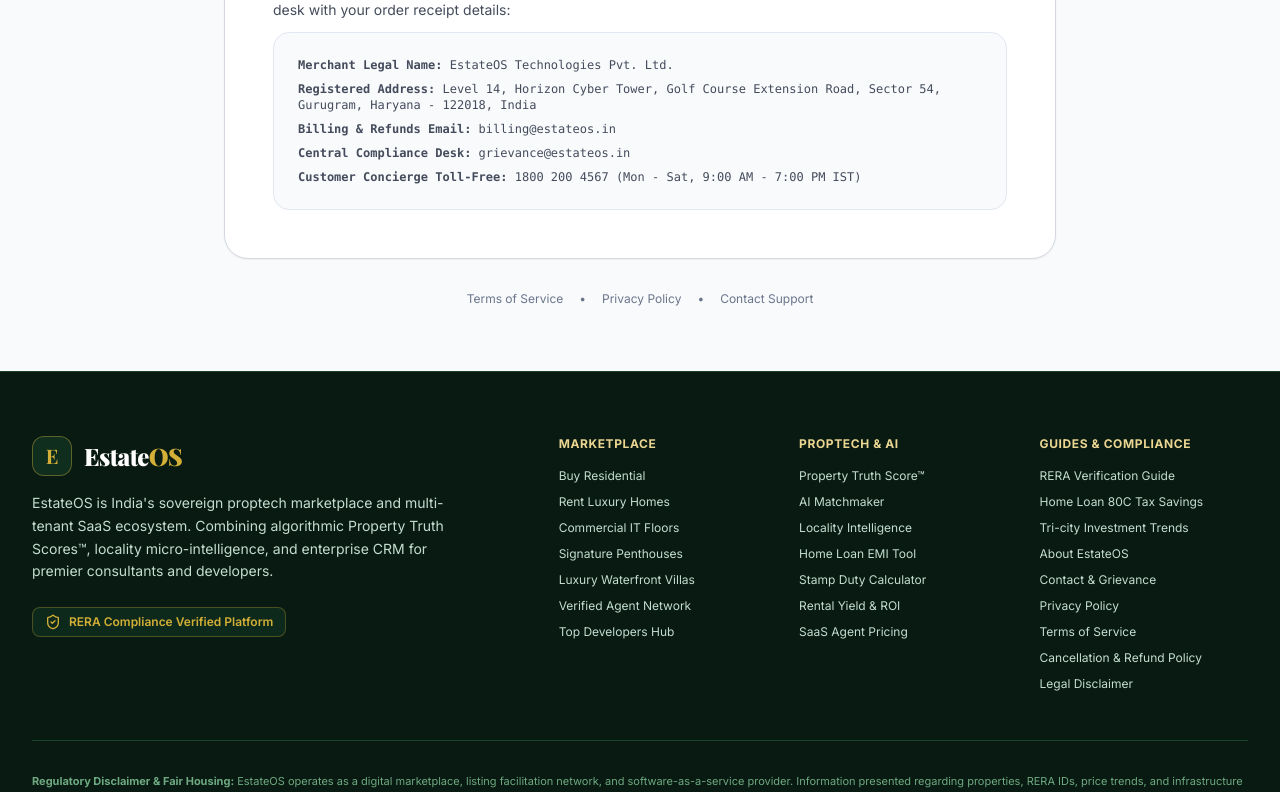
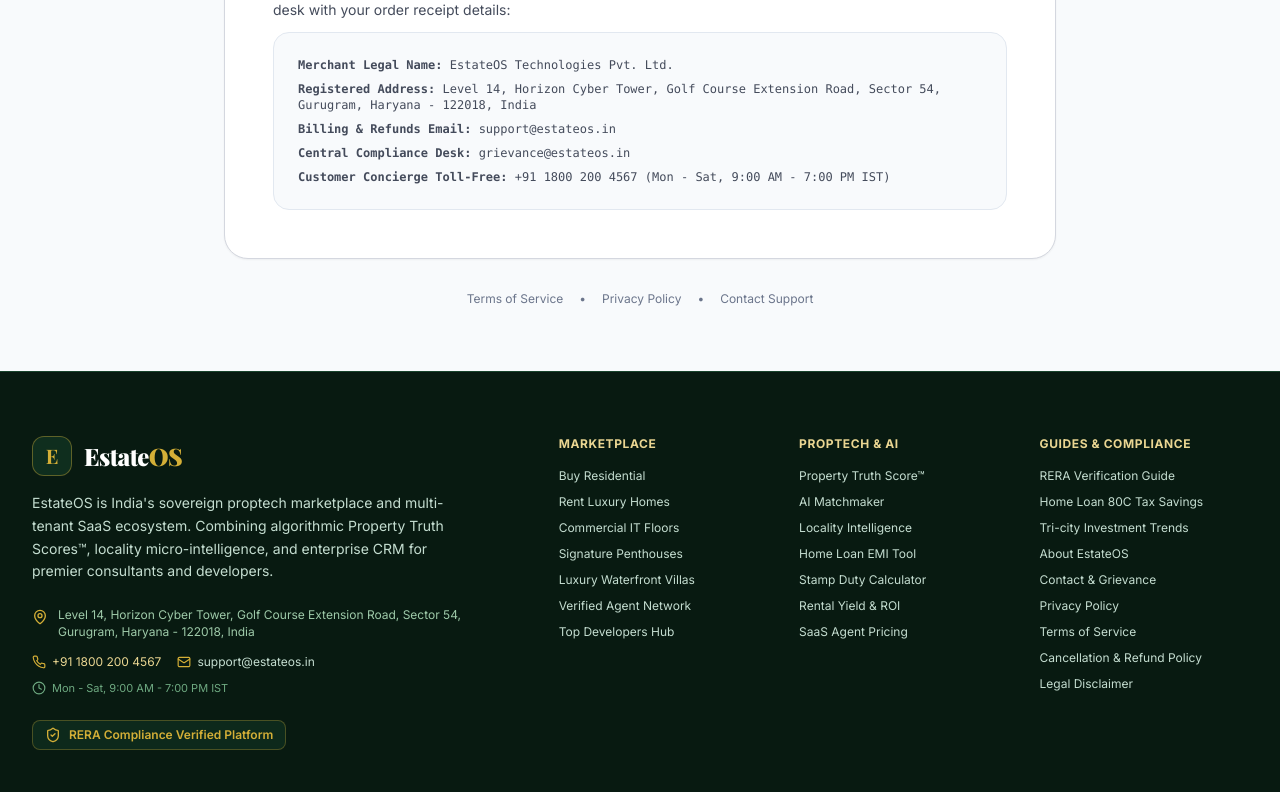
Before and after one commit to baliyandev322-hue/estateos, a Next.js app: page /cancellation-refund in a window 1280 px wide. Shown: the part 1620-2412 px from the top of the page. Built offline with nearby package versions, Linux system fonts and the light colour scheme; no server answers; a web font is replaced by a local one.

Commit message:
feat: centralize business contact info and embed corporate address & support in footer

```diff
--- a/src/app/api/contact/route.ts
+++ b/src/app/api/contact/route.ts
@@ -1,6 +1,7 @@
 import { NextResponse } from 'next/server';
 import prisma from '@/lib/prisma';
 import { contactRegistry } from '@/lib/contactRegistry';
+import { SITE_CONTACT } from '@/config/siteContact';
 
 export const dynamic = 'force-dynamic';
 
@@ -44,7 +45,8 @@
     // Speed-to-lead concierge WhatsApp link
     const cleanPhone = phone.replace(/\D/g, '');
     const alertMsg = `🛎️ *EstateOS Concierge Alert*\n\nTicket: *${entry.ticketId}*\nFrom: *${name}*\nEmail: ${email}\nPhone: ${phone}\nTopic: *${subject || 'General'}*\nMessage: "${message}"`;
-    const whatsappAlertUrl = `https://wa.me/919876543210?text=${encodeURIComponent(alertMsg)}`;
+    const conciergeWhatsApp = SITE_CONTACT.whatsappNumber.replace(/\D/g, '');
+    const whatsappAlertUrl = `https://wa.me/${conciergeWhatsApp}?text=${encodeURIComponent(alertMsg)}`;
 
     return NextResponse.json({
       success: true,
--- a/src/app/cancellation-refund/page.tsx
+++ b/src/app/cancellation-refund/page.tsx
@@ -1,6 +1,7 @@
 import React from 'react';
 import Link from 'next/link';
 import { ShieldCheck, RefreshCw, Clock, CreditCard, Mail, HelpCircle } from 'lucide-react';
+import { SITE_CONTACT } from '@/config/siteContact';
 
 export const metadata = {
   title: 'Cancellation & Refund Policy — EstateOS',
@@ -109,11 +110,11 @@
               To file a cancellation or claim a refund under our 7-day guarantee, please reach out to our central settlement desk with your order receipt details:
             </p>
             <div className="bg-slate-50 p-6 rounded-2xl border border-slate-200 space-y-2 font-mono text-xs">
-              <p><strong>Merchant Legal Name:</strong> EstateOS Technologies Pvt. Ltd.</p>
-              <p><strong>Registered Address:</strong> Level 14, Horizon Cyber Tower, Golf Course Extension Road, Sector 54, Gurugram, Haryana - 122018, India</p>
-              <p><strong>Billing &amp; Refunds Email:</strong> billing@estateos.in</p>
-              <p><strong>Central Compliance Desk:</strong> grievance@estateos.in</p>
-              <p><strong>Customer Concierge Toll-Free:</strong> 1800 200 4567 (Mon - Sat, 9:00 AM - 7:00 PM IST)</p>
+              <p><strong>Merchant Legal Name:</strong> {SITE_CONTACT.companyName}</p>
+              <p><strong>Registered Address:</strong> {SITE_CONTACT.address.fullFormatted}</p>
+              <p><strong>Billing &amp; Refunds Email:</strong> {SITE_CONTACT.supportEmail}</p>
+              <p><strong>Central Compliance Desk:</strong> {SITE_CONTACT.grievanceEmail}</p>
+              <p><strong>Customer Concierge Toll-Free:</strong> {SITE_CONTACT.tollFree} ({SITE_CONTACT.operatingHours})</p>
             </div>
           </section>
         </div>
--- a/src/app/layout.tsx
+++ b/src/app/layout.tsx
@@ -1,5 +1,6 @@
 import type { Metadata } from 'next';
 import Script from 'next/script';
+import { SITE_CONTACT } from '@/config/siteContact';
 import './globals.css';
 import Navbar from '@/components/Navbar';
 import Footer from '@/components/Footer';
@@ -79,13 +80,13 @@
               description: 'India Sovereign RERA-Audited PropTech Marketplace with Property Truth Score™',
               address: {
                 '@type': 'PostalAddress',
-                streetAddress: 'Level 14, Horizon Cyber Tower, Golf Course Extension Road, Sector 54',
-                addressLocality: 'Gurugram',
-                addressRegion: 'Haryana',
-                postalCode: '122018',
+                streetAddress: `${SITE_CONTACT.address.line1}, ${SITE_CONTACT.address.line2}`,
+                addressLocality: SITE_CONTACT.address.city,
+                addressRegion: SITE_CONTACT.address.state,
+                postalCode: SITE_CONTACT.address.pincode,
                 addressCountry: 'IN',
               },
-              telephone: '+91-1800-200-4567',
+              telephone: SITE_CONTACT.tollFree,
               priceRange: '₹₹₹₹',
             }),
           }}
--- a/src/components/Footer.tsx
+++ b/src/components/Footer.tsx
@@ -1,6 +1,7 @@
 import React from 'react';
 import Link from 'next/link';
-import { ShieldCheck, Heart, Mail, Phone, MapPin, ExternalLink } from 'lucide-react';
+import { ShieldCheck, Mail, Phone, MapPin, Clock } from 'lucide-react';
+import { SITE_CONTACT } from '@/config/siteContact';
 
 export default function Footer() {
   return (
@@ -20,6 +21,35 @@
             <p className="text-forest-200 text-sm leading-relaxed max-w-md">
               EstateOS is India&apos;s sovereign proptech marketplace and multi-tenant SaaS ecosystem. Combining algorithmic Property Truth Scores™, locality micro-intelligence, and enterprise CRM for premier consultants and developers.
             </p>
+
+            {/* Real Corporate Office & Support Badge */}
+            <div className="space-y-2.5 pt-2 text-xs text-forest-300">
+              <div className="flex items-start gap-2.5">
+                <MapPin className="w-4 h-4 text-gold-accent shrink-0 mt-0.5" />
+                <span className="leading-snug">{SITE_CONTACT.address.fullFormatted}</span>
+              </div>
+              <div className="flex flex-wrap items-center gap-x-4 gap-y-1.5 pt-1">
+                <a
+                  href={`tel:${SITE_CONTACT.tollFree.replace(/\s+/g, '')}`}
+                  className="flex items-center gap-1.5 text-gold-light hover:underline"
+                >
+                  <Phone className="w-3.5 h-3.5 text-gold-accent" />
+                  <span>{SITE_CONTACT.tollFree}</span>
+                </a>
+                <a
+                  href={`mailto:${SITE_CONTACT.supportEmail}`}
+                  className="flex items-center gap-1.5 text-forest-200 hover:text-white hover:underline"
+                >
+                  <Mail className="w-3.5 h-3.5 text-gold-accent" />
+                  <span>{SITE_CONTACT.supportEmail}</span>
+                </a>
+              </div>
+              <div className="flex items-center gap-1.5 text-[11px] text-forest-400">
+                <Clock className="w-3.5 h-3.5 text-forest-400" />
+                <span>{SITE_CONTACT.operatingHours}</span>
+              </div>
+            </div>
+
             <div className="flex items-center gap-3 pt-2">
               <div className="inline-flex items-center gap-2 px-3 py-1.5 rounded-lg bg-forest-900/80 border border-gold-accent/30 text-xs font-semibold text-gold-accent">
                 <ShieldCheck className="w-4 h-4" />
--- a/src/components/Navbar.tsx
+++ b/src/components/Navbar.tsx
@@ -18,6 +18,7 @@
   Layers,
   Search,
 } from 'lucide-react';
+import { SITE_CONTACT } from '@/config/siteContact';
 
 export default function Navbar() {
   const pathname = usePathname();
@@ -75,7 +76,7 @@
           <span className="opacity-40">•</span>
           <Link href="/builders" className="hover:text-gold-light transition-colors">Builders Showcase</Link>
           <span className="opacity-40">•</span>
-          <Link href="/contact" className="hover:text-gold-light transition-colors">Toll-Free: 1800-200-4567</Link>
+          <Link href="/contact" className="hover:text-gold-light transition-colors">Help: {SITE_CONTACT.tollFree}</Link>
         </div>
       </div>
 
--- /dev/null
+++ b/src/config/siteContact.ts
@@ -0,0 +1,54 @@
+/**
+ * Centralized Business & Support Contact Configuration
+ * All contact details across Navbar, Footer, Contact Page, Legal/Refund Policies,
+ * and Schema.org metadata are resolved from this file and can be overridden via
+ * environment variables without code modification.
+ */
+
+export interface ContactConfig {
+  companyName: string;
+  brandName: string;
+  tollFree: string;
+  directPhone: string;
+  whatsappNumber: string;
+  supportEmail: string;
+  grievanceEmail: string;
+  complianceEmail: string;
+  address: {
+    line1: string;
+    line2: string;
+    city: string;
+    state: string;
+    pincode: string;
+    country: string;
+    fullFormatted: string;
+  };
+  operatingHours: string;
+  grievanceOfficer: string;
+}
+
+export const SITE_CONTACT: ContactConfig = {
+  companyName: process.env.NEXT_PUBLIC_COMPANY_NAME || 'EstateOS Technologies Pvt. Ltd.',
+  brandName: 'EstateOS',
+  tollFree: process.env.NEXT_PUBLIC_SUPPORT_PHONE || '+91 1800 200 4567',
+  directPhone: process.env.NEXT_PUBLIC_DIRECT_PHONE || '+91 98765 43210',
+  whatsappNumber: process.env.NEXT_PUBLIC_WHATSAPP_PHONE || '919876543210',
+  supportEmail: process.env.NEXT_PUBLIC_SUPPORT_EMAIL || 'support@estateos.in',
+  grievanceEmail: process.env.NEXT_PUBLIC_GRIEVANCE_EMAIL || 'grievance@estateos.in',
+  complianceEmail: process.env.NEXT_PUBLIC_COMPLIANCE_EMAIL || 'compliance@estateos.in',
+  address: {
+    line1: 'Level 14, Horizon Cyber Tower',
+    line2: 'Golf Course Extension Road, Sector 54',
+    city: 'Gurugram',
+    state: 'Haryana',
+    pincode: '122018',
+    country: 'India',
+    fullFormatted:
+      process.env.NEXT_PUBLIC_OFFICE_ADDRESS ||
+      'Level 14, Horizon Cyber Tower, Golf Course Extension Road, Sector 54, Gurugram, Haryana - 122018, India',
+  },
+  operatingHours: 'Mon - Sat, 9:00 AM - 7:00 PM IST',
+  grievanceOfficer: 'Adv. K. Aggarwal (Statutory Nodal Officer)',
+};
+
+export default SITE_CONTACT;
```
Also changed, not shown: src/app/contact/page.tsx (+13 -8 lines).
